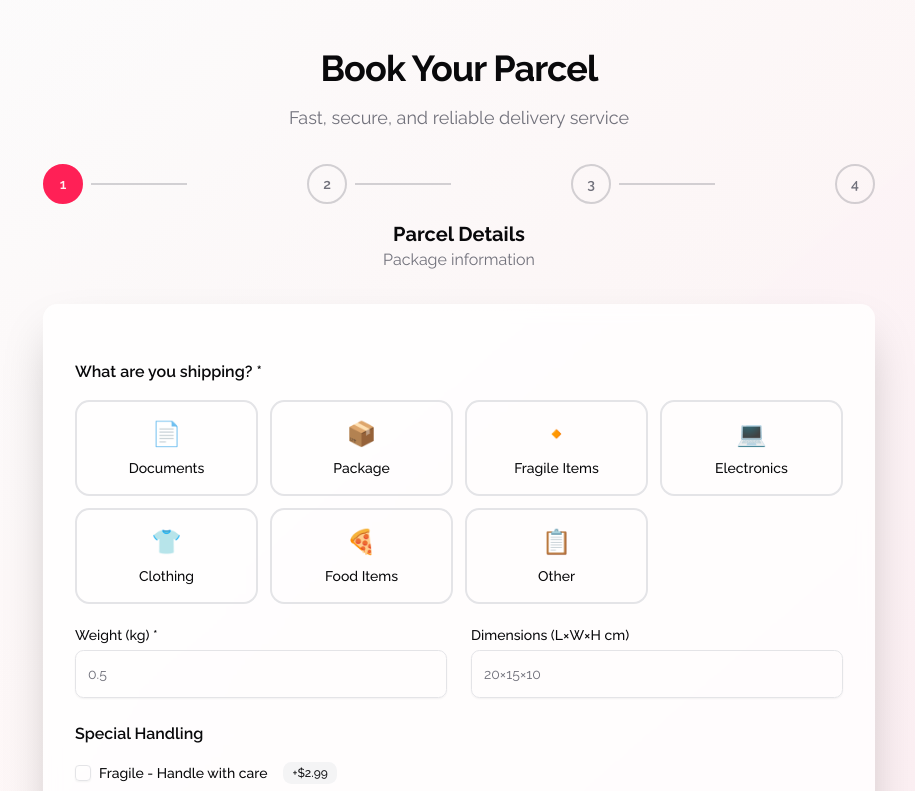
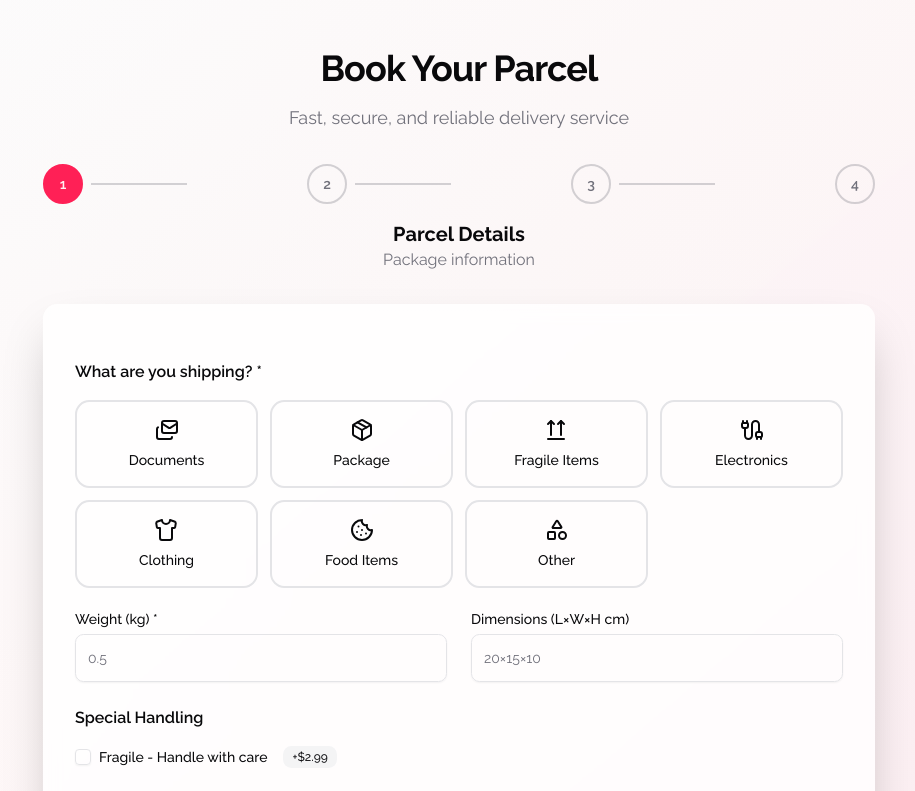
Before and after one commit to hozaifa4you/excelbd-assessment, a Next.js app in the folder frontend/: page /test in a window 1280 px wide. Shown: the top 791 px of the page, without its empty margins (181-1096 px from the left). Built offline with nearby package versions, Linux system fonts and the light colour scheme.

Commit message:
Removed dump icons

```diff
--- a/frontend/components/parcel/parcel-details.tsx
+++ b/frontend/components/parcel/parcel-details.tsx
@@ -1,3 +1,12 @@
+import {
+   ArrowsUpFromLine,
+   Cable,
+   Cookie,
+   Mails,
+   Package,
+   Shapes,
+   Shirt,
+} from 'lucide-react';
 import { Badge } from '../ui/badge';
 import { Checkbox } from '../ui/checkbox';
 import { Input } from '../ui/input';
@@ -5,13 +14,13 @@ import { Label } from '../ui/label';
 import { Textarea } from '../ui/textarea';
 
 const parcelTypes = [
-   { value: 'document', label: 'Documents', icon: '📄' },
-   { value: 'package', label: 'Package', icon: '📦' },
-   { value: 'fragile', label: 'Fragile Items', icon: '🔸' },
-   { value: 'electronics', label: 'Electronics', icon: '💻' },
-   { value: 'clothing', label: 'Clothing', icon: '👕' },
-   { value: 'food', label: 'Food Items', icon: '🍕' },
-   { value: 'other', label: 'Other', icon: '📋' },
+   { value: 'document', label: 'Documents', Icon: Mails },
+   { value: 'package', label: 'Package', Icon: Package },
+   { value: 'fragile', label: 'Fragile Items', Icon: ArrowsUpFromLine },
+   { value: 'electronics', label: 'Electronics', Icon: Cable },
+   { value: 'clothing', label: 'Clothing', Icon: Shirt },
+   { value: 'food', label: 'Food Items', Icon: Cookie },
+   { value: 'other', label: 'Other', Icon: Shapes },
 ];
 
 const ParcelDetails = () => {
@@ -27,14 +36,16 @@ const ParcelDetails = () => {
                      key={type.value}
                      type="button"
                      // onClick={() => updateFormData('parcelType', type.value)}
-                     className={`rounded-xl border-2 p-4 text-center transition-all hover:scale-105 ${
+                     className={`grid justify-center rounded-xl border-2 p-4 transition-all hover:scale-105 ${
                         // formData.parcelType === type.value
                         false
                            ? 'border-primary bg-primary/10 text-primary'
                            : 'border-border hover:border-primary/50'
                      }`}
                   >
-                     <div className="mb-2 text-2xl">{type.icon}</div>
+                     <div className="mx-auto mb-2">
+                        <type.Icon className="size-6" />
+                     </div>
                      <div className="text-sm font-medium">{type.label}</div>
                   </button>
                ))}
```
